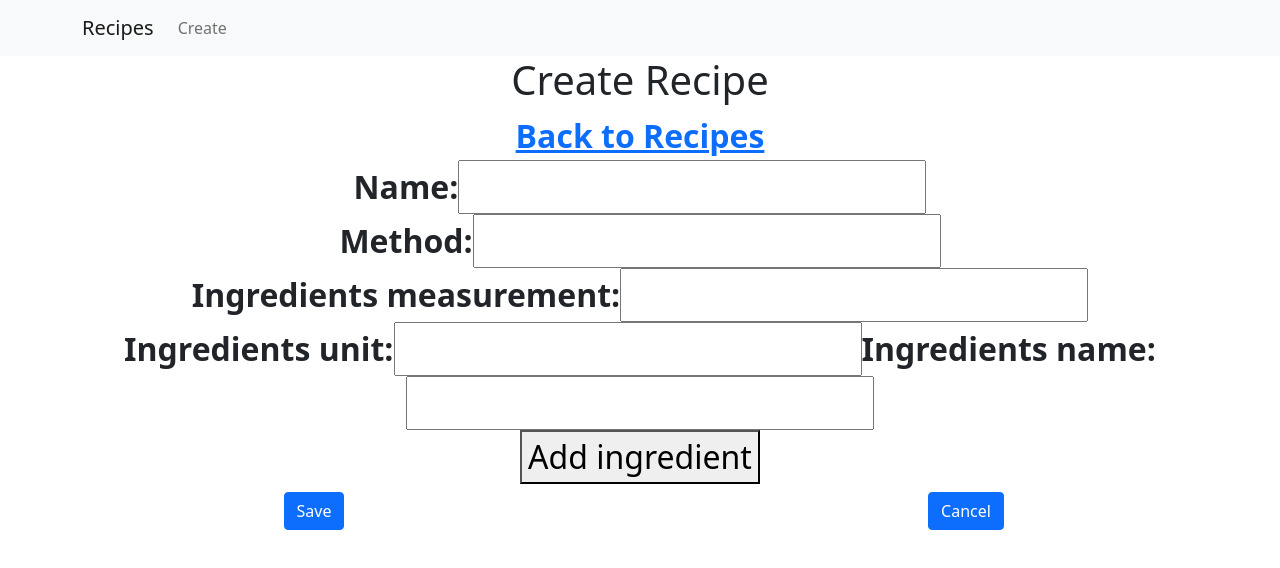
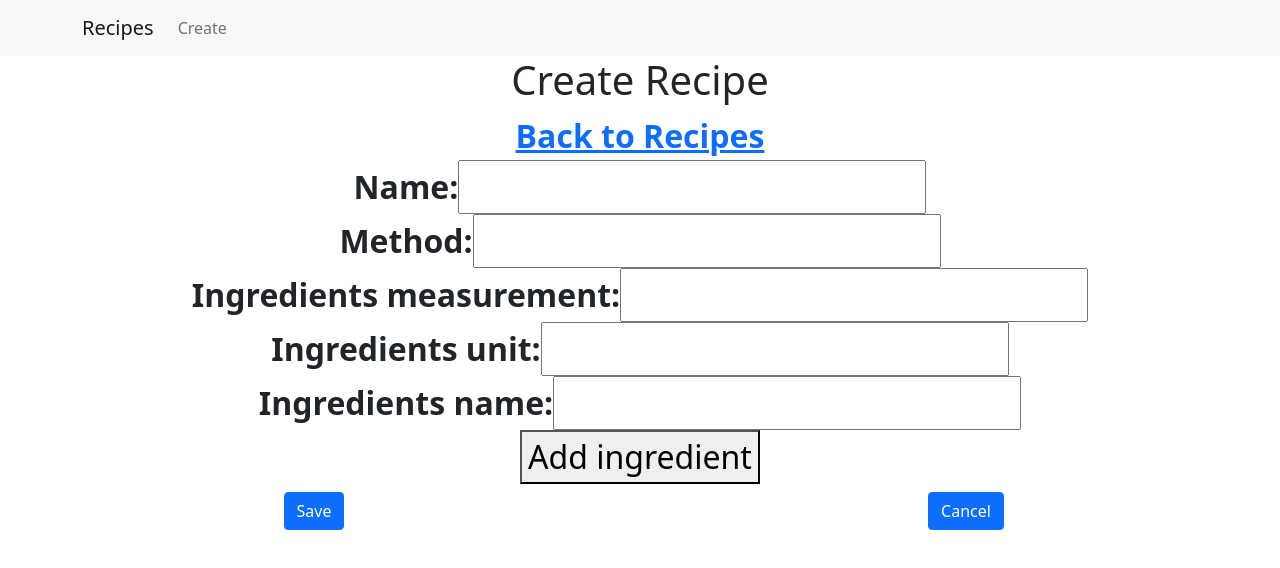
Before and after one commit to StevenCK1/Playground, a React (Create React App) app: page /create-recipe in a window 1280 px wide. Shown: the top 568 px of the page. Built offline with nearby package versions, Linux system fonts and the light colour scheme.

Commit message:
moved logic for inputField into component

```diff
--- a/src/Components/inputField/inputField.js
+++ b/src/Components/inputField/inputField.js
@@ -0,0 +1,10 @@
+function InputField({ labelTitle, value, callFunction }) {
+  return (
+    <div className={`${labelTitle}-container`}>
+      <label>{labelTitle}</label>
+      <input value={value} type="text" onChange={callFunction}></input>
+    </div>
+  );
+}
+
+export default InputField;
--- a/src/Components/listIngredients/listIngredients.js
+++ b/src/Components/listIngredients/listIngredients.js
@@ -1,6 +1,5 @@
 function ListIngredients({ arr, callFunction }) {
   function clickUndefined() {
-    debugger;
     if (callFunction === undefined) {
       return (
         <div className="list-ingredients-container">
--- a/src/Pages/CreateRecipe/CreateRecipe.js
+++ b/src/Pages/CreateRecipe/CreateRecipe.js
@@ -5,6 +5,7 @@ import { Link, navigate } from "@reach/router";
 import Button from "react-bootstrap/Button";
 import { Row, Col, Container } from "react-bootstrap";
 import ListIngredients from "../../Components/listIngredients/listIngredients";
+import InputField from "../../Components/inputField/inputField";
 
 function CreateRecipe({ id }) {
   const { state, dispatch } = useContext(GlobalContext);
@@ -38,6 +39,18 @@ function CreateRecipe({ id }) {
 
   const onMethodChange = (e) => {
     setMethod(e.target.value);
+  };
+
+  const onIngredientsMeasureChange = (e) => {
+    setIngredientsMeasure(e.target.value);
+  };
+
+  const onIngredientsUnitChange = (e) => {
+    setIngredientsUnit(e.target.value);
+  };
+
+  const onIngredientsNameChange = (e) => {
+    setIngredientsName(e.target.value);
   };
 
   const onSaveIngredients = (e) => {
@@ -103,36 +116,31 @@ function CreateRecipe({ id }) {
         </>
       )}
       <div className="CreateRecipe-container">
-        <div>
-          <label>Name:</label>
-          <input value={name} type="text" onChange={onNameChange}></input>
-        </div>
-        <div>
-          <label>Method:</label>
-          <input value={method} type="text" onChange={onMethodChange}></input>
-        </div>
-        <label>Ingredients measurement:</label>
-
-        <input
+        <InputField
+          labelTitle="Name:"
+          value={name}
+          callFunction={onNameChange}
+        />
+        <InputField
+          labelTitle="Method:"
+          value={method}
+          callFunction={onMethodChange}
+        />
+        <InputField
+          labelTitle="Ingredients measurement:"
           value={ingredientsMeasure}
-          type="text"
-          onChange={(e) => setIngredientsMeasure(e.target.value)}
-        ></input>
-        <div>
-          <label>Ingredients unit:</label>
-
-          <input
+          callFunction={onIngredientsMeasureChange}
+        />
+        <InputField
+          labelTitle="Ingredients unit:"
           value={ingredientsUnit}
-            type="text"
-            onChange={(e) => setIngredientsUnit(e.target.value)}
-          ></input>
-
-          <label>Ingredients name:</label>
-          <input
-            type="text"
+          callFunction={onIngredientsUnitChange}
+        />
+        <InputField
+          labelTitle="Ingredients name:"
           value={ingredientsName}
-            onChange={(e) => setIngredientsName(e.target.value)}
-          ></input>
+          callFunction={onIngredientsNameChange}
+        />
         <div>
           <button onClick={onSaveIngredients}>Add ingredient</button>
         </div>
@@ -158,7 +166,6 @@ function CreateRecipe({ id }) {
         </Row>
       </div>
     </div>
-    </div>
   );
 }
 
```
Lines whose indentation alone changed are shown as unchanged.
